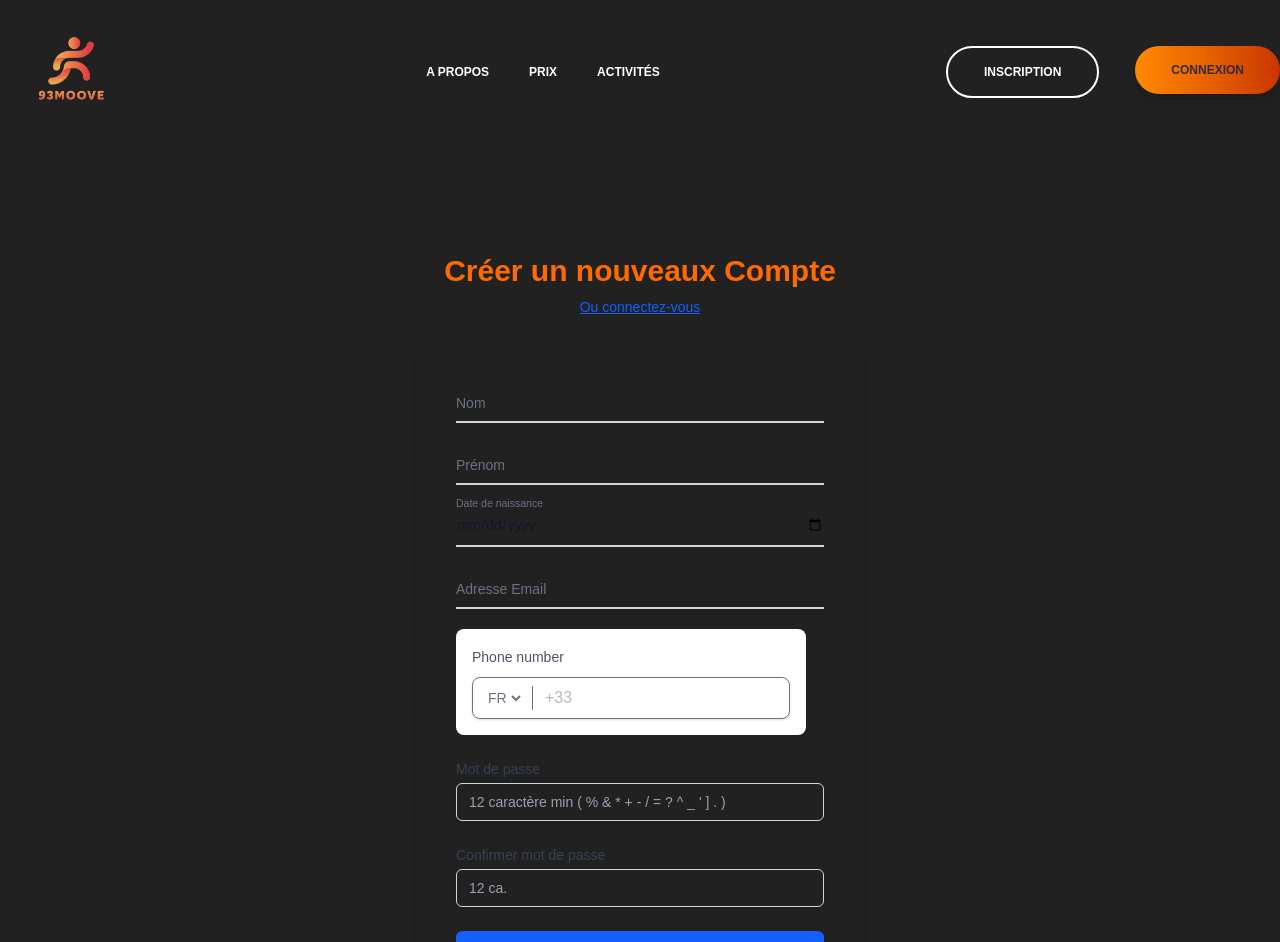
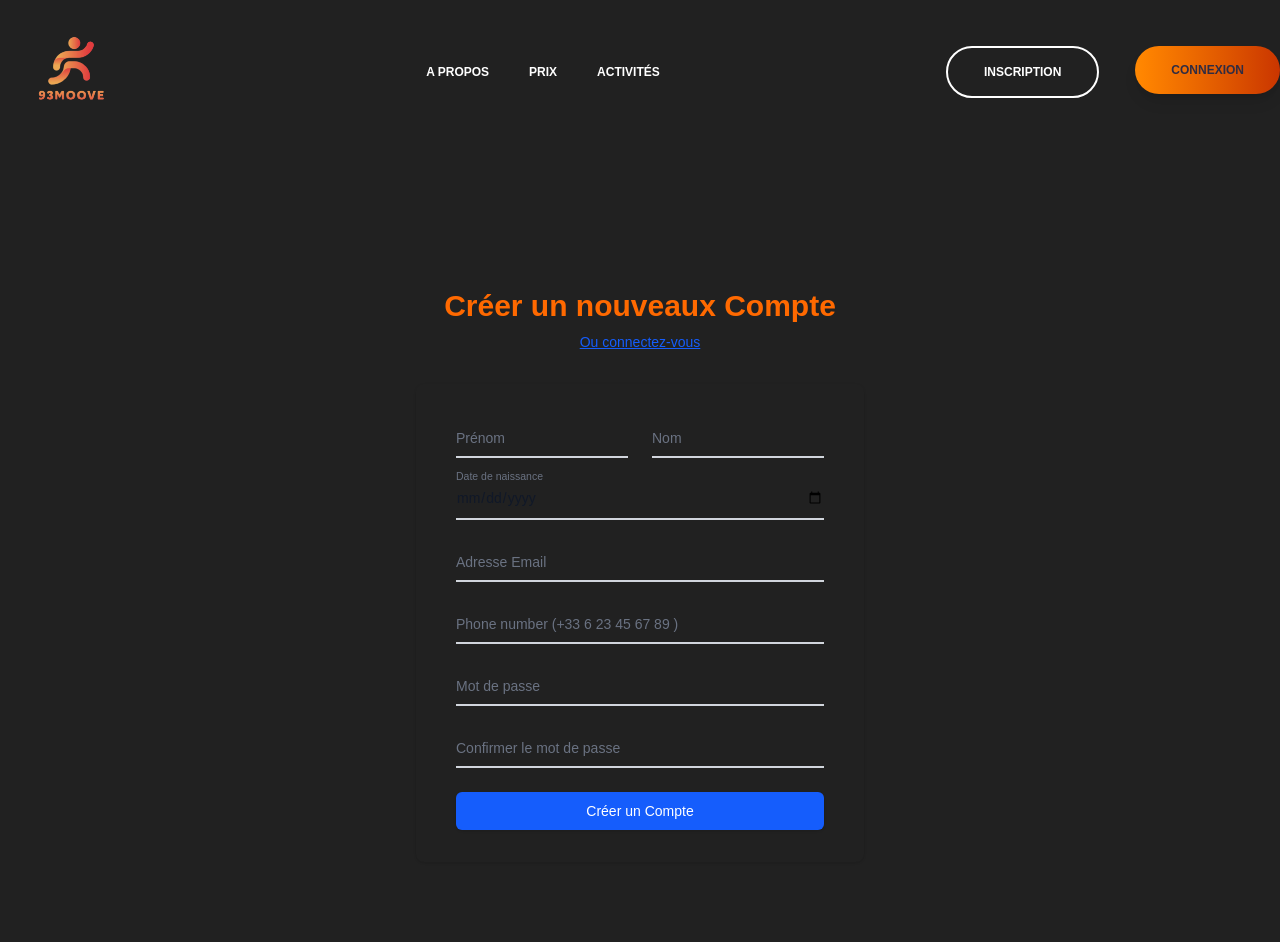
Before and after one commit to ChVrles14/93Moove, a Next.js app: page /registration in a window 1280 px wide. Shown: the top 942 px of the page. Built offline with nearby package versions, Linux system fonts and the light colour scheme.

Commit message:
Changement du formulaire d'ins

```diff
--- a/src/app/registration/page.tsx
+++ b/src/app/registration/page.tsx
@@ -22,22 +22,23 @@ export default function Home() {
                 <div className=" py-8 px-4 shadow sm:rounded-lg sm:px-10">
                     <form method="POST" action="#">
 
+                        <div className="grid md:grid-cols-2 md:gap-6">
                             <div className="relative z-0 w-full mb-5 group">
-                            <input type="name" name="floating_name" id="floating_name"
+                                <input type="text" name="floating_first_name" id="floating_first_name"
                                        className="block py-2.5 px-0 w-full text-sm text-gray-900 bg-transparent border-0 border-b-2 border-gray-300 appearance-none dark:text-white dark:border-gray-600 dark:focus:border-blue-500 focus:outline-none focus:ring-0 focus:border-blue-600 peer"
                                        placeholder=" " required/>
-                            <label htmlFor="floating_name"
-                                   className="peer-focus:font-medium absolute text-sm text-gray-500 dark:text-gray-400 duration-300 transform -translate-y-6 scale-75 top-3 -z-10 origin-[0] peer-focus:start-0 rtl:peer-focus:translate-x-1/4 rtl:peer-focus:left-auto peer-focus:text-blue-600 peer-focus:dark:text-blue-500 peer-placeholder-shown:scale-100 peer-placeholder-shown:translate-y-0 peer-focus:scale-75 peer-focus:-translate-y-6">
-                                Nom </label>
+                                <label htmlFor="floating_first_name"
+                                       className="peer-focus:font-medium absolute text-sm text-gray-500 dark:text-gray-400 duration-300 transform -translate-y-6 scale-75 top-3 -z-10 origin-[0] peer-focus:start-0 rtl:peer-focus:translate-x-1/4 peer-focus:text-blue-600 peer-focus:dark:text-blue-500 peer-placeholder-shown:scale-100 peer-placeholder-shown:translate-y-0 peer-focus:scale-75 peer-focus:-translate-y-6">Prénom
+                                </label>
                             </div>
-
                             <div className="relative z-0 w-full mb-5 group">
-                            <input type="name" name="floating_name" id="floating_name"
+                                <input type="text" name="floating_last_name" id="floating_last_name"
                                        className="block py-2.5 px-0 w-full text-sm text-gray-900 bg-transparent border-0 border-b-2 border-gray-300 appearance-none dark:text-white dark:border-gray-600 dark:focus:border-blue-500 focus:outline-none focus:ring-0 focus:border-blue-600 peer"
                                        placeholder=" " required/>
-                            <label htmlFor="floating_name"
-                                   className="peer-focus:font-medium absolute text-sm text-gray-500 dark:text-gray-400 duration-300 transform -translate-y-6 scale-75 top-3 -z-10 origin-[0] peer-focus:start-0 rtl:peer-focus:translate-x-1/4 rtl:peer-focus:left-auto peer-focus:text-blue-600 peer-focus:dark:text-blue-500 peer-placeholder-shown:scale-100 peer-placeholder-shown:translate-y-0 peer-focus:scale-75 peer-focus:-translate-y-6">
-                               Prénom </label>
+                                <label htmlFor="floating_last_name"
+                                       className="peer-focus:font-medium absolute text-sm text-gray-500 dark:text-gray-400 duration-300 transform -translate-y-6 scale-75 top-3 -z-10 origin-[0] peer-focus:start-0 rtl:peer-focus:translate-x-1/4 peer-focus:text-blue-600 peer-focus:dark:text-blue-500 peer-placeholder-shown:scale-100 peer-placeholder-shown:translate-y-0 peer-focus:scale-75 peer-focus:-translate-y-6">
+                                    Nom</label>
+                            </div>
                         </div>
 
                         <div className="relative z-0 w-full mb-5 group">
@@ -59,46 +60,37 @@ export default function Home() {
                         </div>
 
 
-                        <div className="bg-white p-4 rounded-lg max-w-[350px]">
-                            <label className="text-gray-600 text-sm">
-                                Phone number
-                            </label>
-                            <div className="relative mt-2 max-w-xs text-gray-500">
-                                <div className="absolute inset-y-0 left-3 my-auto h-6 flex items-center border-r pr-2">
-                                    <select className="text-sm outline-none rounded-lg h-full">
-                                        <option>FR</option>
-                                        <option>US</option>
-                                        <option>ES</option>
-                                    </select>
-                                </div>
-                                <input type="number" placeholder="+33"
-                                       className="w-full pl-[4.5rem] pr-3 py-2 appearance-none bg-transparent outline-none border focus:border-slate-600 shadow-sm rounded-lg"/>
-                            </div>
+
+
+                            <div className="relative z-0 w-full mb-5 group">
+                                <input type="tel" pattern="[0-9]{3}-[0-9]{3}-[0-9]{4}" name="floating_phone"
+                                       id="floating_phone"
+                                       className="block py-2.5 px-0 w-full text-sm text-gray-900 bg-transparent border-0 border-b-2 border-gray-300 appearance-none dark:text-white dark:border-gray-600 dark:focus:border-blue-500 focus:outline-none focus:ring-0 focus:border-blue-600 peer"
+                                       placeholder=" " required/>
+                                <label htmlFor="floating_phone"
+                                       className="peer-focus:font-medium absolute text-sm text-gray-500 dark:text-gray-400 duration-300 transform -translate-y-6 scale-75 top-3 -z-10 origin-[0] peer-focus:start-0 rtl:peer-focus:translate-x-1/4 peer-focus:text-blue-600 peer-focus:dark:text-blue-500 peer-placeholder-shown:scale-100 peer-placeholder-shown:translate-y-0 peer-focus:scale-75 peer-focus:-translate-y-6">Phone
+                                    number (+33 6 23 45 67 89 )</label>
                         </div>
 
-                        <div className="mt-6">
-                            <label htmlFor="password" className="block text-sm font-medium leading-5 text-gray-700">
-                                Mot de passe
-                            </label>
-                            <div className="mt-1 rounded-md shadow-sm">
-                                <input id="password" name="password"
-                                       placeholder="12 caractère min ( % & * + - / = ? ^ _ ' ] . )" type="password"
-                                       className="appearance-none block w-full px-3 py-2 border border-gray-300 rounded-md placeholder-gray-400 focus:outline-none focus:shadow-outline-blue focus:border-blue-300 transition text-gray-700 duration-150 ease-in-out sm:text-sm sm:leading-5"/>
-                            </div>
+                        <div className="relative z-0 w-full mb-5 group">
+                            <input type="password" name="password" id="password"
+                                   className="block py-2.5 px-0 w-full text-sm text-gray-900 bg-transparent border-0 border-b-2 border-gray-300 appearance-none dark:text-white dark:border-gray-600 dark:focus:border-blue-500 focus:outline-none focus:ring-0 focus:border-blue-600 peer"
+                                   placeholder=" " required/>
+                            <label htmlFor="Password"
+                                   className="peer-focus:font-medium absolute text-sm text-gray-500 dark:text-gray-400 duration-300 transform -translate-y-6 scale-75 top-3 -z-10 origin-[0] peer-focus:start-0 rtl:peer-focus:translate-x-1/4 rtl:peer-focus:left-auto peer-focus:text-blue-600 peer-focus:dark:text-blue-500 peer-placeholder-shown:scale-100 peer-placeholder-shown:translate-y-0 peer-focus:scale-75 peer-focus:-translate-y-6">
+                                Mot de passe </label>
                         </div>
 
-                        <div className="mt-6">
-                            <label htmlFor="password_confirmation"
-                                   className="block text-sm font-medium leading-5 text-gray-700">
-                                Confirmer mot de passe
-                            </label>
-                            <div className="mt-1 rounded-md shadow-sm">
-                                <input id="password_confirmation" name="password_confirmation" placeholder="12 ca. "
-                                       type="password"
+                        <div className="relative z-0 w-full mb-5 group">
+                            <input type="password" name="password" id="password"
+                                   className="block py-2.5 px-0 w-full text-sm text-gray-900 bg-transparent border-0 border-b-2 border-gray-300 appearance-none dark:text-white dark:border-gray-600 dark:focus:border-blue-500 focus:outline-none focus:ring-0 focus:border-blue-600 peer"
+                                   placeholder=" " required/>
+                            <label htmlFor="Password"
+                                   className="peer-focus:font-medium absolute text-sm text-gray-500 dark:text-gray-400 duration-300 transform -translate-y-6 scale-75 top-3 -z-10 origin-[0] peer-focus:start-0 rtl:peer-focus:translate-x-1/4 rtl:peer-focus:left-auto peer-focus:text-blue-600 peer-focus:dark:text-blue-500 peer-placeholder-shown:scale-100 peer-placeholder-shown:translate-y-0 peer-focus:scale-75 peer-focus:-translate-y-6">
+                                Confirmer le mot de passe </label>
+                        </div>
 
-                                       className="appearance-none block w-full px-3 py-2 border border-gray-300 rounded-md placeholder-gray-400 focus:outline-none focus:shadow-outline-blue focus:border-blue-300 transition text-gray-700 duration-150 ease-in-out sm:text-sm sm:leading-5"/>
-                            </div>
-                        </div>
+
 
                         <div className="mt-6">
                     <span className="block w-full rounded-md shadow-sm">
```
Lines whose indentation alone changed are shown as unchanged.
